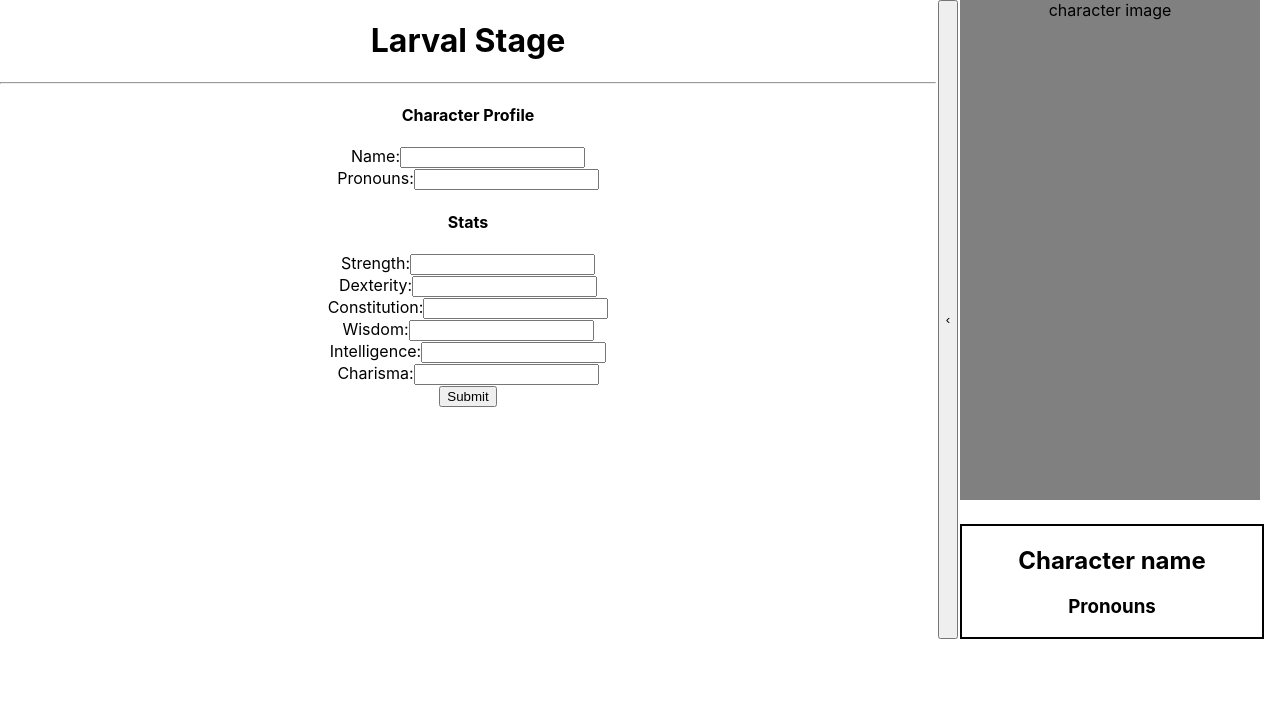
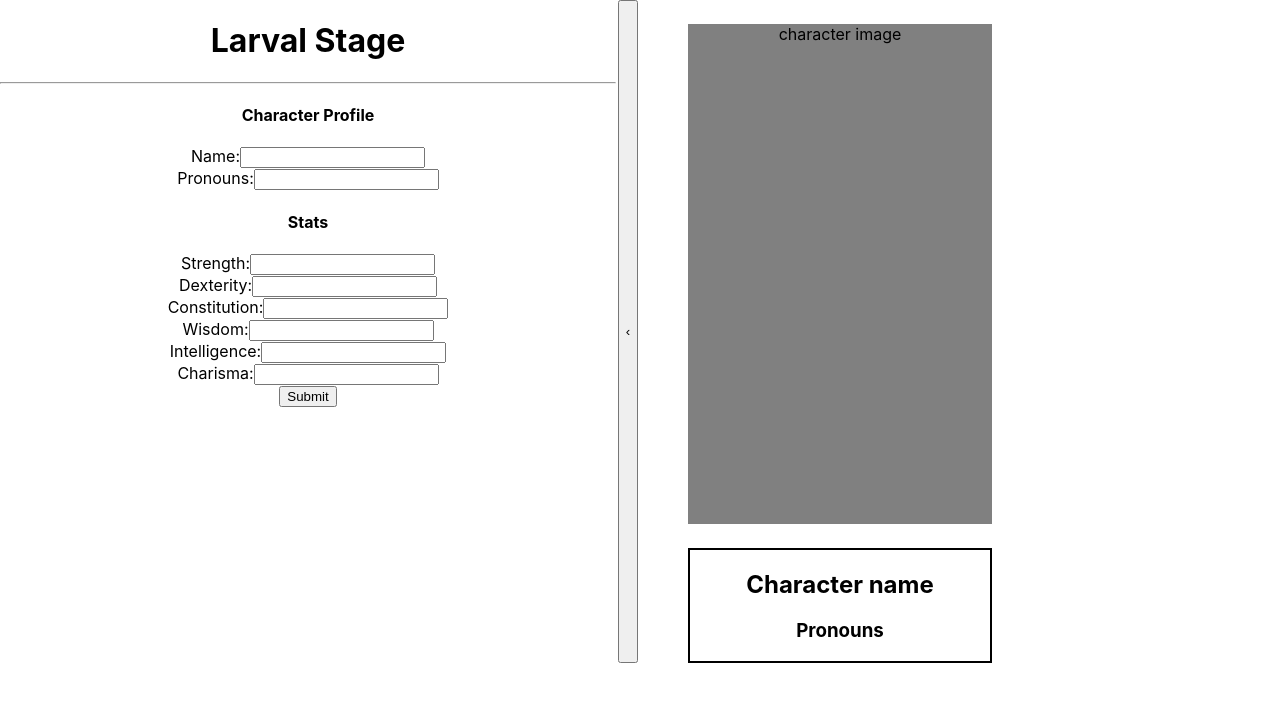
Before and after one commit to swhoxf/630project, a React (Create React App) app in the folder my-app/: page / in a window 1280 px wide. Shown: the top 702 px of the page. Built offline with nearby package versions, Linux system fonts and the light colour scheme.

Commit message:
restructured character image window

```diff
--- a/my-app/src/CharacterSelectWindow.css
+++ b/my-app/src/CharacterSelectWindow.css
@@ -1,7 +1,7 @@
 
 .window {
   display: block;
-  width: 75%;
+  width: 50%;
   height: inherit;
 }
 
--- a/my-app/src/CharacterWindow.css
+++ b/my-app/src/CharacterWindow.css
@@ -1,12 +1,20 @@
 
 .characterWindowContainer {
+  padding-top: 24px;
+  padding-left: 48px;
+}
+
+.characterImageContainer {
+  display: block;
+  max-width: 500px;
+  max-height: 500px;
+  height: 500px;
 }
 
 .dummyCharacterImage {
   background-color: gray;
-  display: block;
-  height: 500px;
-  width: 300px;
+  height: 100%;
+  width: auto;
 }
 
 .informationBox {
--- a/my-app/src/CharacterWindow.js
+++ b/my-app/src/CharacterWindow.js
@@ -3,7 +3,10 @@ import './CharacterWindow.css'
 function CharacterWindow() {
   return (
     <div className='characterWindowContainer'>
-      <div className="dummyCharacterImage">character image</div>
+      <div className='characterImageContainer'>
+        <div className="dummyCharacterImage">character image</div>
+      </div>
+
       <div className="informationBox">
         <h2 className='characterName'>Character name</h2>
         <h3 className='pronouns'>Pronouns</h3>
```
